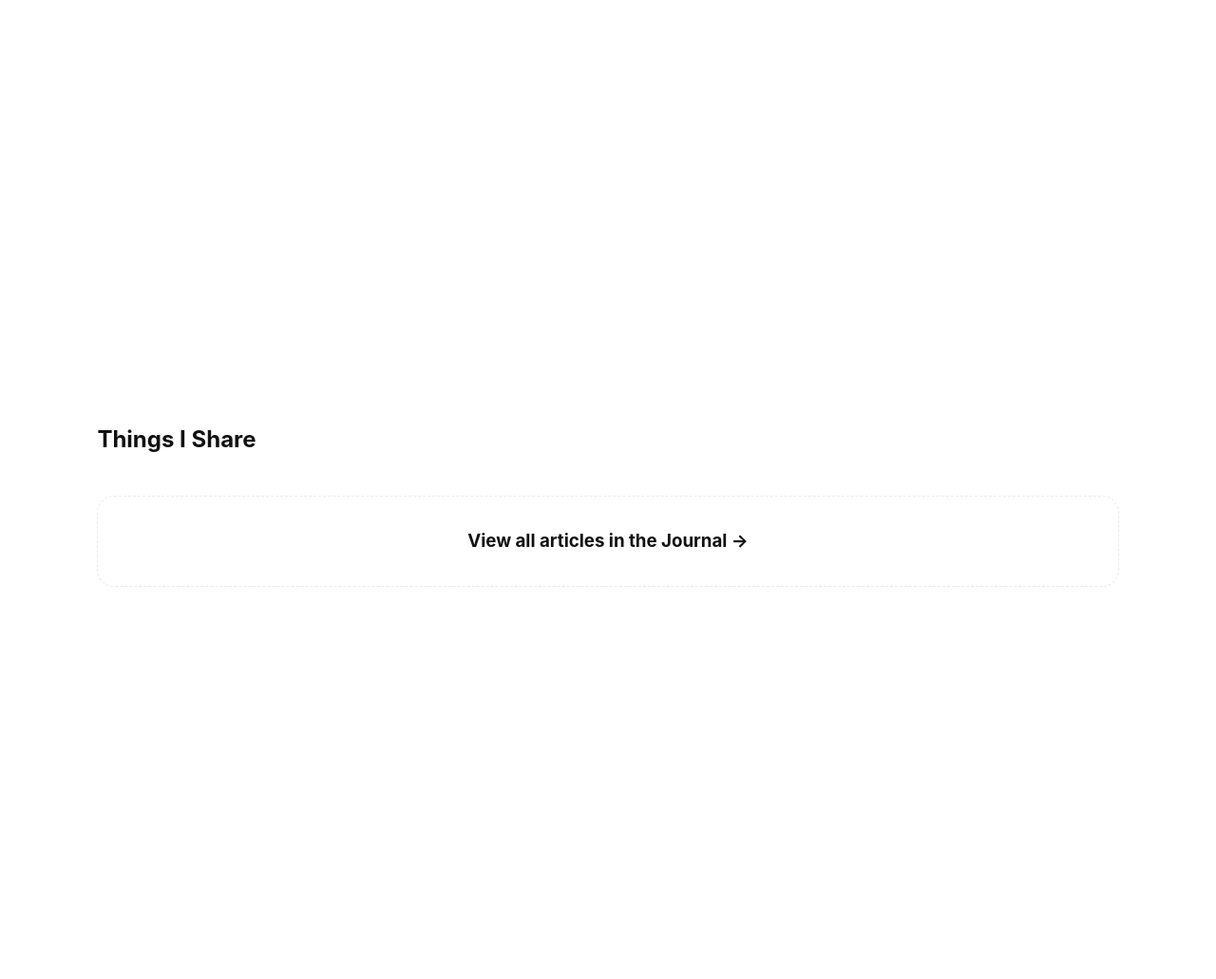
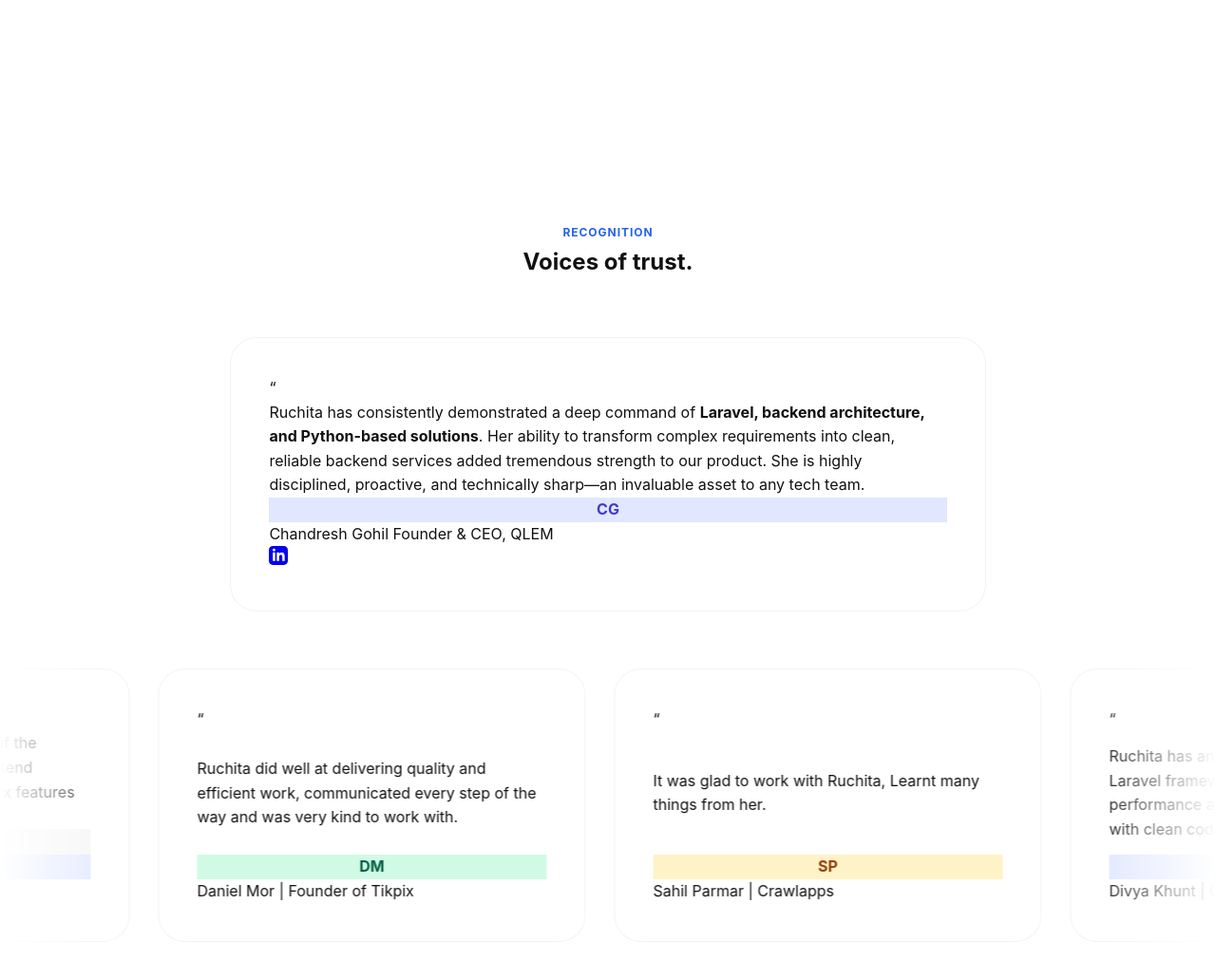
Before and after one commit to rgelani/rgelani.github.io, a PHP site: page / in a window 1280 px wide. Shown: the part 5469-6500 px from the top of the page at 95% size. Run offline with PHP 8.4, Linux system fonts and the light colour scheme.

Commit message:
Added recogition

```diff
--- a/assets/css/style.css
+++ b/assets/css/style.css
@@ -195,3 +195,94 @@ footer { padding: 40px 8%; border-top: 1px solid var(--border); text-align: cent
     /* .project-visual { height: 350px; } */
     section { min-height: auto; padding: 80px 8%; }
 }
+/* --- MARQUEE STYLES TESTIMIONIALs --- */
+/* Featured Card Layout */
+.featured-testimonial {
+    max-width: 1000px;
+    margin: 0 auto 40px;
+    padding: 0 8%;
+}
+
+.long-form {
+    width: 100%;
+    background: #ffffff;
+    border: 1px solid rgba(0,0,0,0.08);
+}
+
+/* Marquee Container Adjustments */
+.marquee-container {
+    width: 100%;
+    overflow: hidden;
+    padding: 20px 0;
+    mask-image: linear-gradient(to right, transparent, black 10%, black 90%, transparent);
+}
+
+.marquee-track {
+    display: flex;
+    gap: 30px;
+    width: max-content;
+    animation: scroll 30s linear infinite;
+}
+
+.marquee-item {
+    width: 450px; /* Fixed width to ensure 2 fit on screen nicely */
+    flex-shrink: 0;
+}
+
+@keyframes scroll {
+    0% { transform: translateX(0); }
+    100% { transform: translateX(-50%); }
+}
+
+/* Pause on hover */
+.marquee-track:hover {
+    animation-play-state: paused;
+}
+
+/* Glass Card Global Style */
+.glass-card {
+    background: rgba(255, 255, 255, 0.7);
+    backdrop-filter: blur(15px);
+    border-radius: 28px;
+    padding: 40px;
+    border: 1px solid rgba(0,0,0,0.05);
+    display: flex;
+    flex-direction: column;
+    justify-content: space-between;
+}
+
+/* SKILLS MARQUEE */
+.skill-marquee {
+    display: flex;
+    flex-direction: column;
+    gap: 20px;
+    padding: 20px 0;
+}
+
+.skill-pill {
+    padding: 12px 28px;
+    background: #ffffff;
+    border: 1px solid rgba(0, 0, 0, 0.1);
+    border-radius: 100px;
+    font-size: 15px;
+    font-weight: 500;
+    white-space: nowrap;
+    transition: all 0.3s ease;
+    cursor: default;
+}
+
+.skill-pill:hover {
+    border-color: var(--accent);
+    color: var(--accent);
+    transform: translateY(-2px);
+}
+
+/* Reverse direction for the first row */
+.marquee-track.reverse {
+    animation: scroll-reverse 50s linear infinite;
+}
+
+@keyframes scroll-reverse {
+    0% { transform: translateX(-50%); }
+    100% { transform: translateX(0); }
+}
--- a/index.html
+++ b/index.html
@@ -171,6 +171,138 @@
   </div>
 </div>
 
+<section id="recognition" class="reveal" style="padding: 100px 0;">
+    <div class="testimonial-header" style="text-align: center; margin-bottom: 60px;">
+        <span class="tag">Recognition</span>
+        <h2>Voices of trust.</h2>
+    </div>
+
+    <div class="featured-testimonial">
+        <div class="glass-card long-form">
+            <div class="card-glow"></div>
+            <span class="quote-mark">“</span>
+            <div class="testimonial-content">
+                <p class="quote-text">
+                    Ruchita has consistently demonstrated a deep command of <strong>Laravel, backend architecture, and Python-based solutions</strong>. Her ability to transform complex requirements into clean, reliable backend services added tremendous strength to our product. She is highly disciplined, proactive, and technically sharp—an invaluable asset to any tech team.
+                </p>
+            </div>
+            <div class="user-meta">
+                <div class="avatar-circle" style="background:#e0e7ff; color:#4338ca; display: flex; align-items: center; justify-content: center; font-weight: bold;">CG</div>
+                <div class="user-details">
+                    <span class="name">Chandresh Gohil</span>
+                    <span class="title">Founder & CEO, QLEM</span>
+                </div>
+                <a href="https://linkedin.com/in/ruchitagelani" target="_blank" class="verify-link">
+                    <svg xmlns="http://www.w3.org/2000/svg" width="20" height="20" viewBox="0 0 24 24" fill="currentColor"><path d="M19 0h-14c-2.761 0-5 2.239-5 5v14c0 2.761 2.239 5 5 5h14c2.762 0 5-2.239 5-5v-14c0-2.761-2.238-5-5-5zm-11 19h-3v-11h3v11zm-1.5-12.268c-.966 0-1.75-.79-1.75-1.764s.784-1.764 1.75-1.764 1.75.79 1.75 1.764-.783 1.764-1.75 1.764zm13.5 12.268h-3v-5.604c0-3.368-4-3.113-4 0v5.604h-3v-11h3v1.765c1.396-2.586 7-2.777 7 2.476v6.759z"/></svg>
+                </a>
+            </div>
+        </div>
+    </div>
+
+    <div class="marquee-container">
+        <div class="marquee-track">
+            <div class="glass-card marquee-item">
+                <span class="quote-mark">“</span>
+                <p class="quote-text">Ruchita has an excellent command of the Laravel framework... optimizing backend performance and integrating complex features with clean code.</p>
+                <div class="user-meta">
+                    <div class="avatar-circle" style="background:#f5f5f7;">
+                        <svg width="20" height="20" viewBox="0 0 24 24" fill="#86868b"><path d="M12 12c2.21 0 4-1.79 4-4s-1.79-4-4-4-4 1.79-4 4 1.79 4 4 4zm0 2c-2.67 0-8 1.34-8 4v2h16v-2c0-2.66-5.33-4-8-4z"/></svg>
+                    </div>
+                </div>
+                <div class="user-meta">
+                    <div class="avatar-circle" style="background:#e0e7ff; color:#4338ca; display: flex; align-items: center; justify-content: center; font-weight: bold;">DK</div>
+                    <div class="user-details"><span class="name">Divya Khunt </span><span class="title"> | Crawlapps</span></div>
+                </div>
+            </div>
+
+            <div class="glass-card marquee-item">
+                <span class="quote-mark">“</span>
+                <p class="quote-text">Ruchita did well at delivering quality and efficient work, communicated every step of the way and was very kind to work with.</p>
+                <div class="user-meta">
+                    <div class="avatar-circle" style="background:#d1fae5; color:#065f46; display: flex; align-items: center; justify-content: center; font-weight: bold;">DM</div>
+                    <div class="user-details"><span class="name">Daniel Mor </span><span class="title">| Founder of Tikpix</span></div>
+                </div>
+            </div>
+
+            <div class="glass-card marquee-item">
+                <span class="quote-mark">“</span>
+                <p class="quote-text">It was glad to work with Ruchita, Learnt many things from her.</p>
+                <div class="user-meta">
+                    <div class="avatar-circle" style="background:#fef3c7; color:#92400e; display: flex; align-items: center; justify-content: center; font-weight: bold;">SP</div>
+                    <div class="user-details"><span class="name">Sahil Parmar </span><span class="title"> | Crawlapps</span></div>
+                </div>
+            </div>
+            <div class="glass-card marquee-item">
+                <span class="quote-mark">“</span>
+                <p class="quote-text">Ruchita has an excellent command of the Laravel framework... optimizing backend performance and integrating complex features with clean code.</p>
+                <div class="user-meta">
+                    <div class="avatar-circle" style="background:#e0e7ff; color:#4338ca; display: flex; align-items: center; justify-content: center; font-weight: bold;">DK</div>
+                    <div class="user-details"><span class="name">Divya Khunt </span><span class="title"> | Crawlapps</span></div>
+                </div>
+            </div>
+
+            <div class="glass-card marquee-item">
+                <span class="quote-mark">“</span>
+                <p class="quote-text">Ruchita did well at delivering quality and efficient work, communicated every step of the way and was very kind to work with.</p>
+                <div class="user-meta">
+                    <div class="avatar-circle" style="background:#d1fae5; color:#065f46; display: flex; align-items: center; justify-content: center; font-weight: bold;">DM</div>
+                    <div class="user-details"><span class="name">Daniel Mor </span><span class="title"> | Founder of Tikpix</span></div>
+                </div>
+            </div>
+
+            <div class="glass-card marquee-item">
+                <span class="quote-mark">“</span>
+                <p class="quote-text">It was glad to work with Ruchita, Learnt many things from her.</p>
+                <div class="user-meta">
+                    <div class="avatar-circle" style="background:#fef3c7; color:#92400e; display: flex; align-items: center; justify-content: center; font-weight: bold;">SP</div>
+                    <div class="user-details"><span class="name">Sahil Parmar </span><span class="title"> | Crawlapps</span></div>
+                </div>
+            </div>
+        </div>
+    </div>
+</section>
+<section id="skills" class="reveal">
+  <div class="testimonial-header" style="margin-bottom: 40px;">
+    <span class="tag">Stack</span>
+    <h2>The tools I use.</h2>
+  </div>
+
+  <div class="marquee-container skill-marquee">
+    <div class="marquee-track reverse">
+      <div class="skill-pill">Laravel</div>
+      <div class="skill-pill">PHP 8.2</div>
+      <div class="skill-pill">Apache Airflow</div>
+      <div class="skill-pill">Python</div>
+      <div class="skill-pill">MySQL</div>
+      <div class="skill-pill">Redis</div>
+      <div class="skill-pill">GraphQL</div>
+      <div class="skill-pill">Laravel</div>
+      <div class="skill-pill">PHP 8.2</div>
+      <div class="skill-pill">Apache Airflow</div>
+      <div class="skill-pill">Python</div>
+      <div class="skill-pill">MySQL</div>
+      <div class="skill-pill">Redis</div>
+      <div class="skill-pill">GraphQL</div>
+    </div>
+
+    <div class="marquee-track">
+      <div class="skill-pill">Shopify API</div>
+      <div class="skill-pill">AWS</div>
+      <div class="skill-pill">React</div>
+      <div class="skill-pill">Tailwind CSS</div>
+      <div class="skill-pill">Docker</div>
+      <div class="skill-pill">Git</div>
+      <div class="skill-pill">Inertia.js</div>
+      <div class="skill-pill">Shopify API</div>
+      <div class="skill-pill">AWS</div>
+      <div class="skill-pill">React</div>
+      <div class="skill-pill">Tailwind CSS</div>
+      <div class="skill-pill">Docker</div>
+      <div class="skill-pill">Git</div>
+      <div class="skill-pill">Inertia.js</div>
+    </div>
+  </div>
+</section>
 <!-- <section class="reveal">
   <div>
     <h2 style="margin-bottom: 40px;">Things I Share</h2>
```
